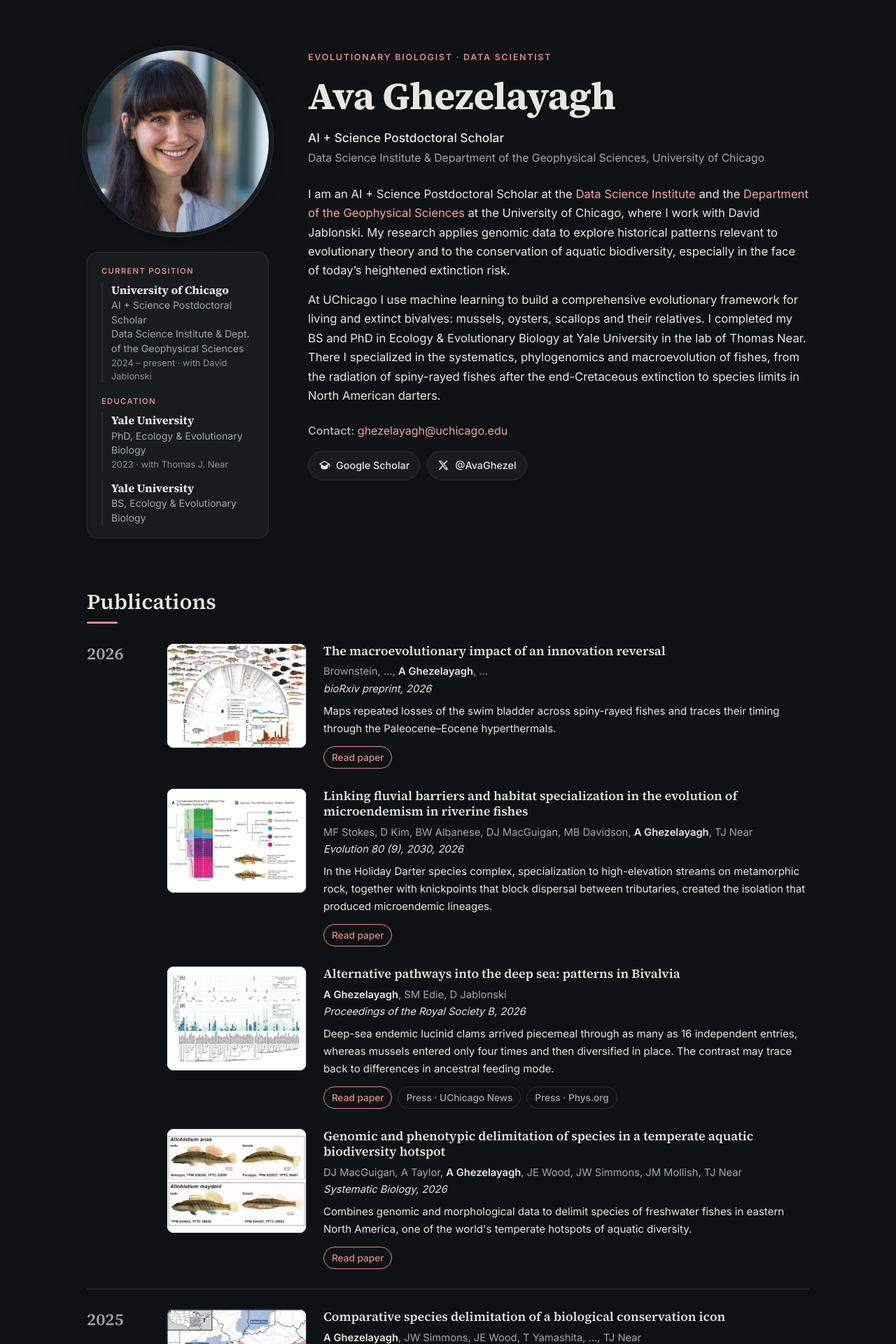
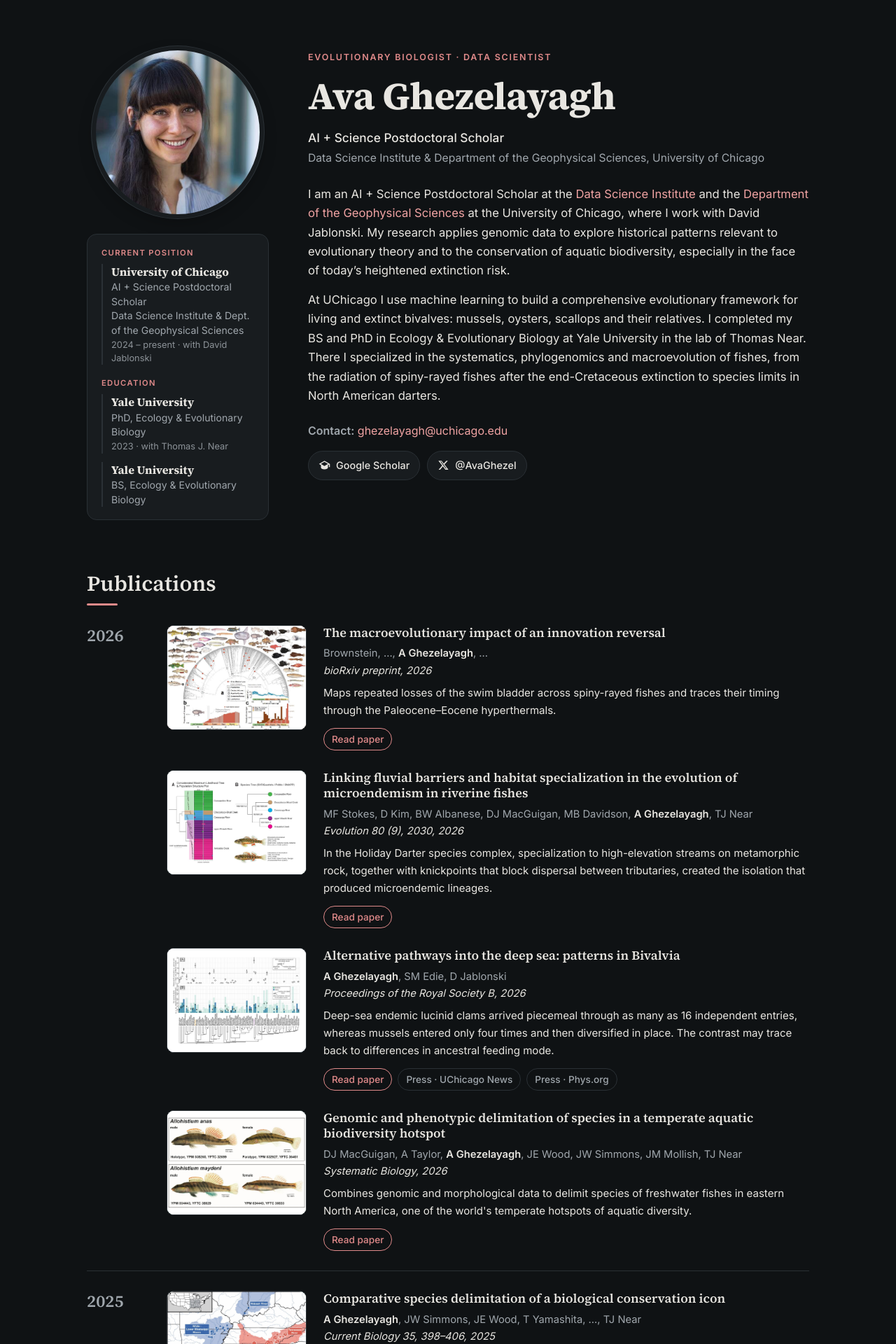
Before and after one commit to avaghezelayagh/avaghezelayagh.github.io, a Jekyll site: the page built from _pages/about.md, in a window 1280 px wide. Shown: the top 1920 px of the page at 70% size. Built offline with Jekyll 4.4.1, drawn with Linux system fonts in a browser that asks for light colours.

Commit message:
Make profile photo 10% smaller
Co-Authored-By: Claude Opus 5.5 <noreply@anthropic.com>
Claude-Session: https://claude.ai/code/session_01NavsrmrboujjPYP3hBR3gT

```diff
--- a/assets/css/home.css
+++ b/assets/css/home.css
@@ -36,6 +36,7 @@ h1, h2, h3, h4 { font-family: var(--serif); line-height: 1.25; margin: 0; }
 /* Hero */
 .hero { padding: 72px 0 56px; }
 .hero__grid { display: grid; grid-template-columns: 260px 1fr; gap: 56px; align-items: start; }
+.hero__photo { width: 90%; margin: 0 auto; }
 .hero__photo img {
   width: 100%; height: auto; aspect-ratio: 1; object-fit: cover;
   border-radius: 50%;
@@ -162,7 +163,7 @@ h1, h2, h3, h4 { font-family: var(--serif); line-height: 1.25; margin: 0; }
   .wrap { padding: 0 16px; }
   .hero { padding: 40px 0 32px; }
   .hero__grid { grid-template-columns: 1fr; gap: 24px; text-align: left; }
-  .hero__photo { width: 150px; }
+  .hero__photo { width: 135px; margin: 0; }
   .hero__aside { display: contents; }
   .hero__photo { order: 0; }
   .hero__text { order: 1; }
```
